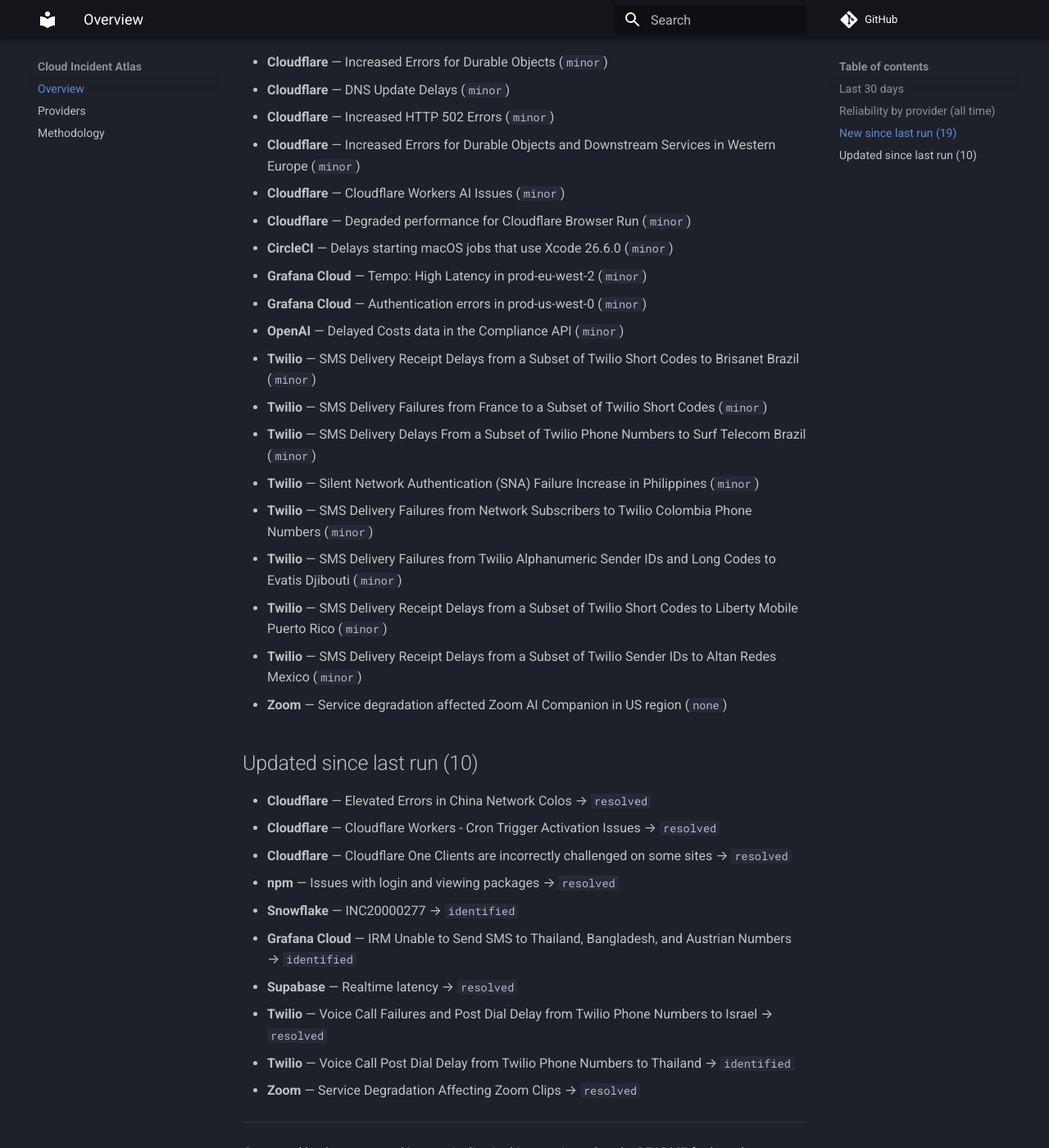
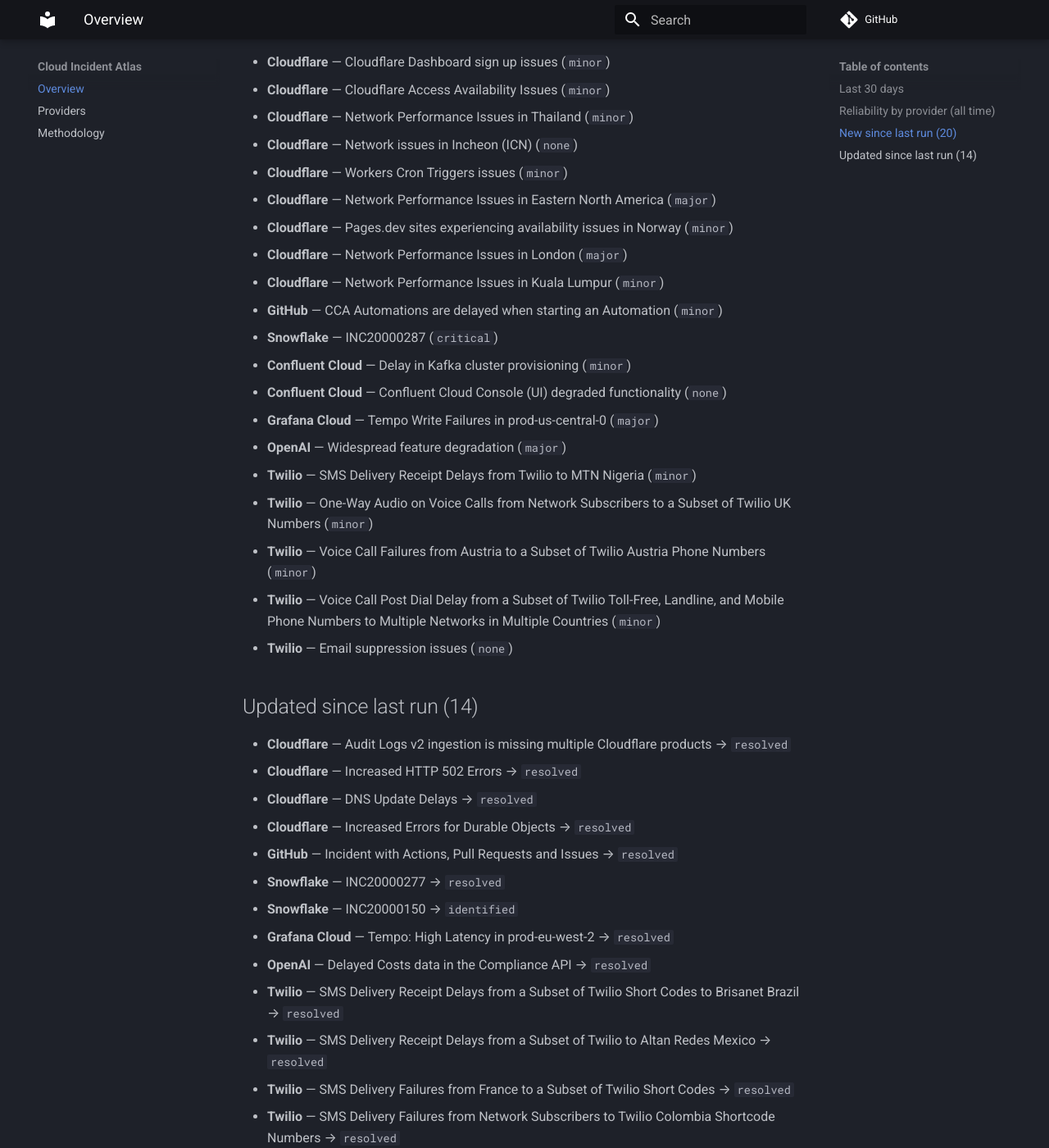
Before and after one commit to ayushgupta07xx/cloud-incident-atlas, an MkDocs documentation site: the page built from docs/index.md, in a window 1280 px wide and 1400 px high, scrolled down 1673 px. Shown: the whole window at 82% size. Built offline with MkDocs 1.6.1 and Material for MkDocs 9.7.7, drawn with Linux system fonts in a browser that asks for light colours; comment, search, counter and statistics services are not loaded; some of the changed text lies outside the part shown.

Commit message:
docs: refresh digest and charts
Regenerated from the corpus by the ingest pipeline.

Run: https://github.com/ayushgupta07xx/cloud-incident-atlas/actions/runs/38902070379

Co-authored-by: github-actions[bot] <41898282+github-actions[bot]@users.noreply.github.com>

```diff
--- a/docs/index.md
+++ b/docs/index.md
@@ -15,62 +15,67 @@
 | Amazon Web Services | cloud | 79 | — | — |
 | Microsoft Azure | cloud | 1 | — | — |
 | CircleCI | devtools | 320 | 69m | 481m |
-| Cloudflare | cdn | 6773 | 239m | 504m |
-| Confluent Cloud | data | 264 | 194m | 1619m |
+| Cloudflare | cdn | 6782 | 239m | 506m |
+| Confluent Cloud | data | 266 | 194m | 1606m |
 | Datadog | observability | 127 | 73m | 226m |
 | DigitalOcean | cloud | 510 | 144m | 571m |
 | Discord | comms | 224 | 56m | 292m |
 | Elastic Cloud | observability | 260 | 192m | 1543m |
 | Google Cloud Platform | cloud | 7 | 640m | — |
-| GitHub | devtools | 637 | 67m | 292m |
-| Grafana Cloud | observability | 777 | 90m | 1133m |
+| GitHub | devtools | 638 | 67m | 291m |
+| Grafana Cloud | observability | 778 | 91m | 1132m |
 | HashiCorp Cloud | devtools | 40 | 178m | 1647m |
 | MongoDB Atlas | data | 278 | 120m | 1406m |
 | Netlify | paas | 225 | 38m | 189m |
 | New Relic | observability | 108 | 63m | 311m |
 | npm | devtools | 65 | 107m | 347m |
-| OpenAI | ai | 111 | 108m | 594m |
+| OpenAI | ai | 112 | 111m | 673m |
 | Sentry | observability | 343 | 86m | 362m |
-| Snowflake | data | 204 | 118m | 592m |
+| Snowflake | data | 205 | 118m | 596m |
 | Supabase | paas | 441 | 154m | 1327m |
-| Twilio | comms | 11113 | 270m | 1094m |
+| Twilio | comms | 11118 | 270m | 1095m |
 | Vercel | paas | 394 | 72m | 364m |
 | Zoom | comms | 189 | 117m | 1648m |
 
-## New since last run (19)
+## New since last run (20)
 
-- **Cloudflare** — Increased Errors for Durable Objects (`minor`)
-- **Cloudflare** — DNS Update Delays (`minor`)
-- **Cloudflare** — Increased HTTP 502 Errors (`minor`)
-- **Cloudflare** — Increased Errors for Durable Objects and Downstream Services in Western Europe (`minor`)
-- **Cloudflare** — Cloudflare Workers AI Issues (`minor`)
-- **Cloudflare** — Degraded performance for Cloudflare Browser Run (`minor`)
-- **CircleCI** — Delays starting macOS jobs that use Xcode 26.6.0 (`minor`)
-- **Grafana Cloud** — Tempo: High Latency in prod-eu-west-2 (`minor`)
-- **Grafana Cloud** — Authentication errors in prod-us-west-0 (`minor`)
-- **OpenAI** — Delayed Costs data in the Compliance API (`minor`)
-- **Twilio** — SMS Delivery Receipt Delays from a Subset of Twilio Short Codes to Brisanet Brazil (`minor`)
-- **Twilio** — SMS Delivery Failures from France to a Subset of Twilio Short Codes (`minor`)
-- **Twilio** — SMS Delivery Delays From a Subset of Twilio Phone Numbers to Surf Telecom Brazil (`minor`)
-- **Twilio** — Silent Network Authentication (SNA) Failure Increase in Philippines (`minor`)
-- **Twilio** — SMS Delivery Failures from Network Subscribers to Twilio Colombia Phone Numbers (`minor`)
-- **Twilio** — SMS Delivery Failures from Twilio Alphanumeric Sender IDs and Long Codes to Evatis Djibouti (`minor`)
-- **Twilio** — SMS Delivery Receipt Delays from a Subset of Twilio Short Codes to Liberty Mobile Puerto Rico (`minor`)
-- **Twilio** — SMS Delivery Receipt Delays from a Subset of Twilio Sender IDs to Altan Redes Mexico (`minor`)
-- **Zoom** — Service degradation affected Zoom AI Companion in US region (`none`)
+- **Cloudflare** — Cloudflare Dashboard sign up issues (`minor`)
+- **Cloudflare** — Cloudflare Access Availability Issues (`minor`)
+- **Cloudflare** — Network Performance Issues in Thailand (`minor`)
+- **Cloudflare** — Network issues in Incheon (ICN) (`none`)
+- **Cloudflare** — Workers Cron Triggers issues (`minor`)
+- **Cloudflare** — Network Performance Issues in Eastern North America (`major`)
+- **Cloudflare** — Pages.dev sites experiencing availability issues in Norway (`minor`)
+- **Cloudflare** — Network Performance Issues in London (`major`)
+- **Cloudflare** — Network Performance Issues in Kuala Lumpur (`minor`)
+- **GitHub** — CCA Automations are delayed when starting an Automation (`minor`)
+- **Snowflake** — INC20000287 (`critical`)
+- **Confluent Cloud** — Delay in Kafka cluster provisioning (`minor`)
+- **Confluent Cloud** — Confluent Cloud Console (UI) degraded functionality (`none`)
+- **Grafana Cloud** — Tempo Write Failures in prod-us-central-0 (`major`)
+- **OpenAI** — Widespread feature degradation (`major`)
+- **Twilio** — SMS Delivery Receipt Delays from Twilio to MTN Nigeria (`minor`)
+- **Twilio** — One-Way Audio on Voice Calls from Network Subscribers to a Subset of Twilio UK Numbers (`minor`)
+- **Twilio** — Voice Call Failures from Austria to a Subset of Twilio Austria Phone Numbers (`minor`)
+- **Twilio** — Voice Call Post Dial Delay from a Subset of Twilio Toll-Free, Landline, and Mobile Phone Numbers to Multiple Networks in Multiple Countries (`minor`)
+- **Twilio** — Email suppression issues (`none`)
 
-## Updated since last run (10)
+## Updated since last run (14)
 
-- **Cloudflare** — Elevated Errors in China Network Colos → `resolved`
-- **Cloudflare** — Cloudflare Workers - Cron Trigger Activation Issues → `resolved`
-- **Cloudflare** — Cloudflare One Clients are incorrectly challenged on some sites → `resolved`
-- **npm** — Issues with login and viewing packages → `resolved`
-- **Snowflake** — INC20000277 → `identified`
-- **Grafana Cloud** — IRM Unable to Send SMS to Thailand, Bangladesh, and Austrian Numbers → `identified`
-- **Supabase** — Realtime latency → `resolved`
-- **Twilio** — Voice Call Failures and Post Dial Delay from Twilio Phone Numbers to Israel → `resolved`
-- **Twilio** — Voice Call Post Dial Delay from Twilio Phone Numbers to Thailand → `identified`
-- **Zoom** — Service Degradation Affecting Zoom Clips → `resolved`
+- **Cloudflare** — Audit Logs v2 ingestion is missing multiple Cloudflare products → `resolved`
+- **Cloudflare** — Increased HTTP 502 Errors → `resolved`
+- **Cloudflare** — DNS Update Delays → `resolved`
+- **Cloudflare** — Increased Errors for Durable Objects → `resolved`
+- **GitHub** — Incident with Actions, Pull Requests and Issues → `resolved`
+- **Snowflake** — INC20000277 → `resolved`
+- **Snowflake** — INC20000150 → `identified`
+- **Grafana Cloud** — Tempo: High Latency in prod-eu-west-2 → `resolved`
+- **OpenAI** — Delayed Costs data in the Compliance API → `resolved`
+- **Twilio** — SMS Delivery Receipt Delays from a Subset of Twilio Short Codes to Brisanet Brazil → `resolved`
+- **Twilio** — SMS Delivery Receipt Delays from a Subset of Twilio to Altan Redes Mexico → `resolved`
+- **Twilio** — SMS Delivery Failures from France to a Subset of Twilio Short Codes → `resolved`
+- **Twilio** — SMS Delivery Failures from Network Subscribers to Twilio Colombia Shortcode Numbers → `resolved`
+- **Twilio** — Voice Call Post Dial Delay from a Subset of Twilio Phone Numbers to Thailand → `identified`
 
 ---
 
```
Also changed, not shown: other parts of docs/index.md (+2 -2 lines), README.md (+12 -6 lines), docs/providers.md (+13 -13 lines), docs/img/mttr.svg, docs/img/timeline.svg.
